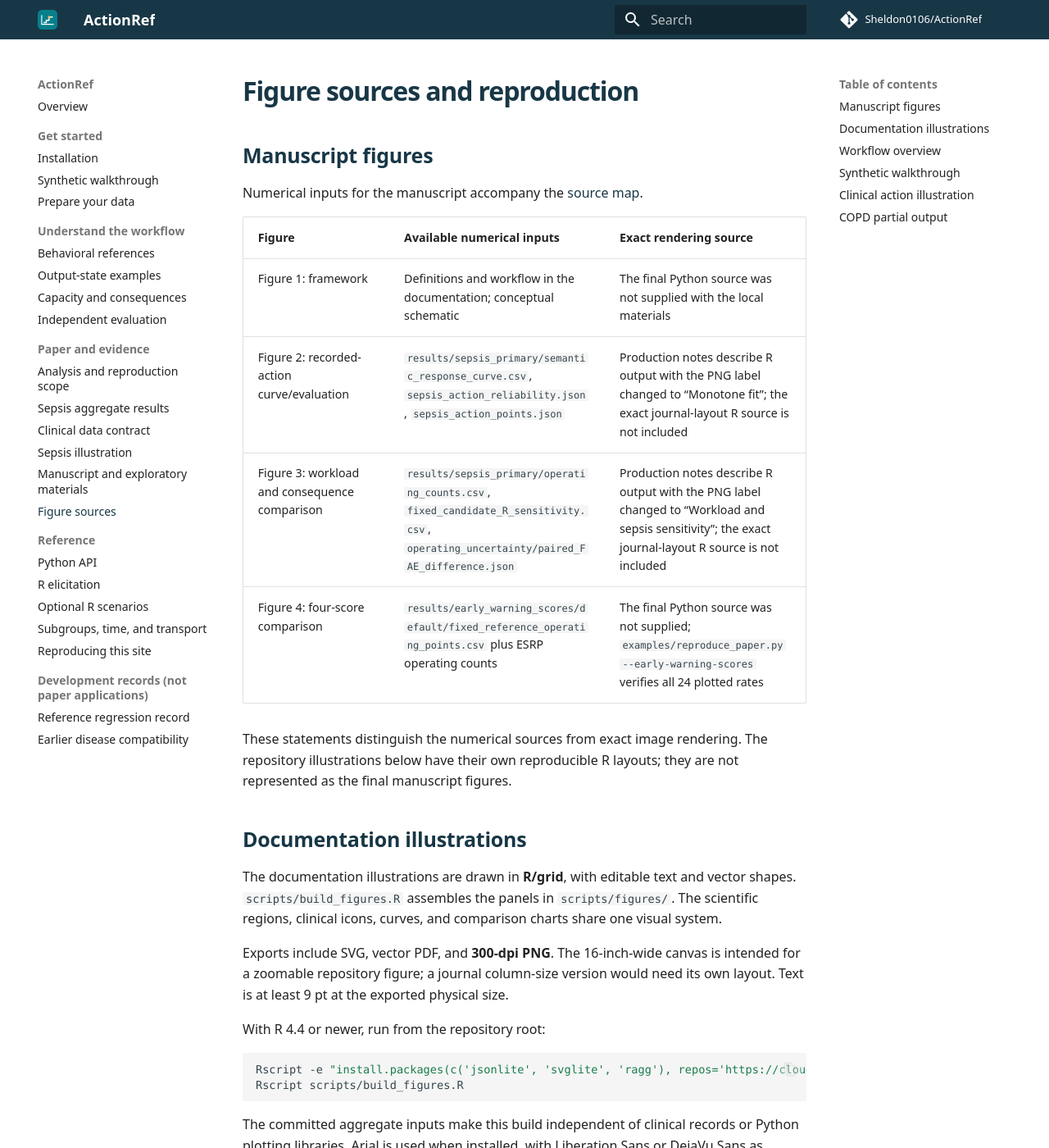
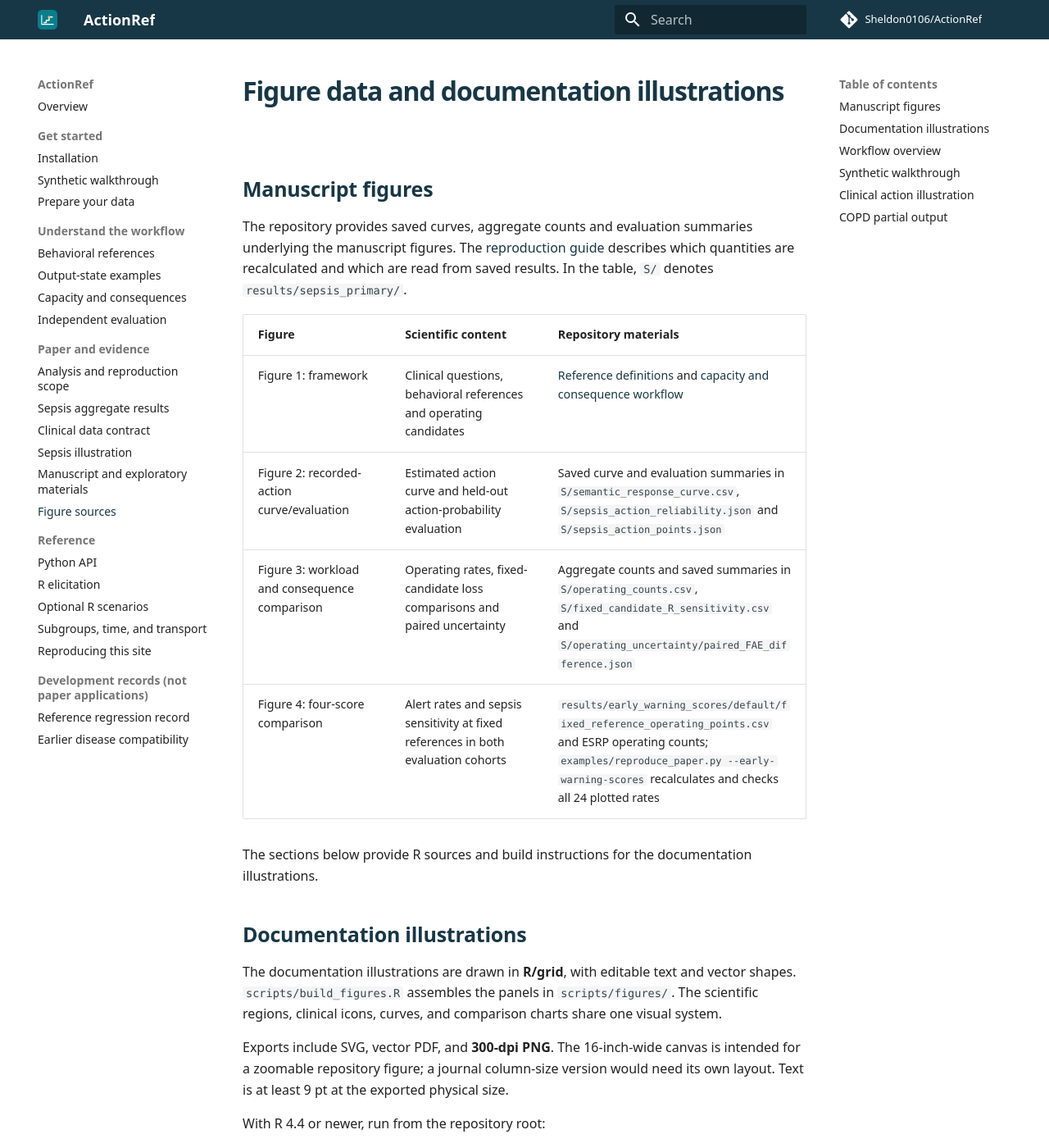
Before and after one commit to Sheldon0106/ActionRef, an MkDocs documentation site: the page built from docs/figures.md, in a window 1280 px wide and 1400 px high. Shown: the whole window at 82% size. Built offline with MkDocs 1.6.1 and Material for MkDocs 9.7.7, drawn with Linux system fonts in a browser that asks for light colours; comment, search, counter and statistics services are not loaded.

Commit message:
Clarify analysis reproduction and figure documentation (#4)
Describe the available software, analysis inputs and saved summaries. Update documentation and release metadata to 1.0.4; algorithms and reported results are unchanged.

```diff
--- a/docs/figures.md
+++ b/docs/figures.md
@@ -1,19 +1,21 @@
-# Figure sources and reproduction
+# Figure data and documentation illustrations
 
 ## Manuscript figures
 
-Numerical inputs for the manuscript accompany the [source map](paper-reproduction.md).
+The repository provides saved curves, aggregate counts and evaluation summaries
+underlying the manuscript figures. The [reproduction guide](paper-reproduction.md)
+describes which quantities are recalculated and which are read from saved results.
+In the table, `S/` denotes `results/sepsis_primary/`.
 
-| Figure | Available numerical inputs | Exact rendering source |
+| Figure | Scientific content | Repository materials |
 |---|---|---|
-| Figure 1: framework | Definitions and workflow in the documentation; conceptual schematic | The final Python source was not supplied with the local materials |
-| Figure 2: recorded-action curve/evaluation | `results/sepsis_primary/semantic_response_curve.csv`, `sepsis_action_reliability.json`, `sepsis_action_points.json` | Production notes describe R output with the PNG label changed to “Monotone fit”; the exact journal-layout R source is not included |
-| Figure 3: workload and consequence comparison | `results/sepsis_primary/operating_counts.csv`, `fixed_candidate_R_sensitivity.csv`, `operating_uncertainty/paired_FAE_difference.json` | Production notes describe R output with the PNG label changed to “Workload and sepsis sensitivity”; the exact journal-layout R source is not included |
-| Figure 4: four-score comparison | `results/early_warning_scores/default/fixed_reference_operating_points.csv` plus ESRP operating counts | The final Python source was not supplied; `examples/reproduce_paper.py --early-warning-scores` verifies all 24 plotted rates |
+| Figure 1: framework | Clinical questions, behavioral references and operating candidates | [Reference definitions](references.md) and [capacity and consequence workflow](operating-candidates.md) |
+| Figure 2: recorded-action curve/evaluation | Estimated action curve and held-out action-probability evaluation | Saved curve and evaluation summaries in `S/semantic_response_curve.csv`, `S/sepsis_action_reliability.json` and `S/sepsis_action_points.json` |
+| Figure 3: workload and consequence comparison | Operating rates, fixed-candidate loss comparisons and paired uncertainty | Aggregate counts and saved summaries in `S/operating_counts.csv`, `S/fixed_candidate_R_sensitivity.csv` and `S/operating_uncertainty/paired_FAE_difference.json` |
+| Figure 4: four-score comparison | Alert rates and sepsis sensitivity at fixed references in both evaluation cohorts | `results/early_warning_scores/default/fixed_reference_operating_points.csv` and ESRP operating counts; `examples/reproduce_paper.py --early-warning-scores` recalculates and checks all 24 plotted rates |
 
-These statements distinguish the numerical sources from exact image rendering.
-The repository illustrations below have their own reproducible R layouts; they
-are not represented as the final manuscript figures.
+The sections below provide R sources and build instructions for the
+documentation illustrations.
 
 ## Documentation illustrations
 
--- a/pyproject.toml
+++ b/pyproject.toml
@@ -4,7 +4,7 @@ build-backend = "setuptools.build_meta"
 
 [project]
 name = "universal-cutoff"
-version = "1.0.3"
+version = "1.0.4"
 description = "Evidence-gated, behavior-informed clinical score cutoff framework"
 readme = "README.md"
 requires-python = ">=3.8"
```
Also changed, not shown: CHANGELOG.md (+13 -2 lines), README.md (+5 -5 lines), docs/paper-reproduction.md (+11 -11 lines), 1 other file.
